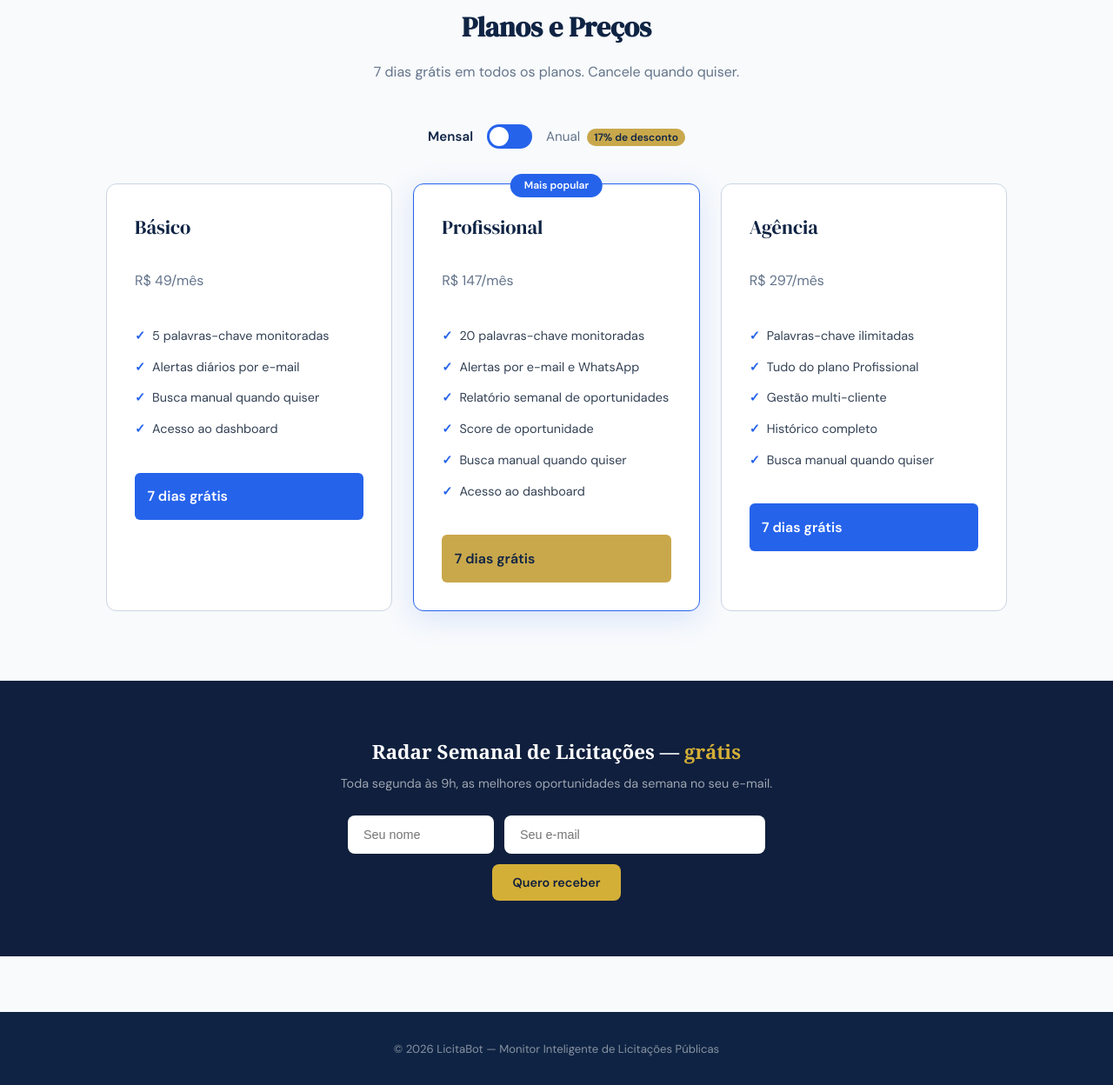
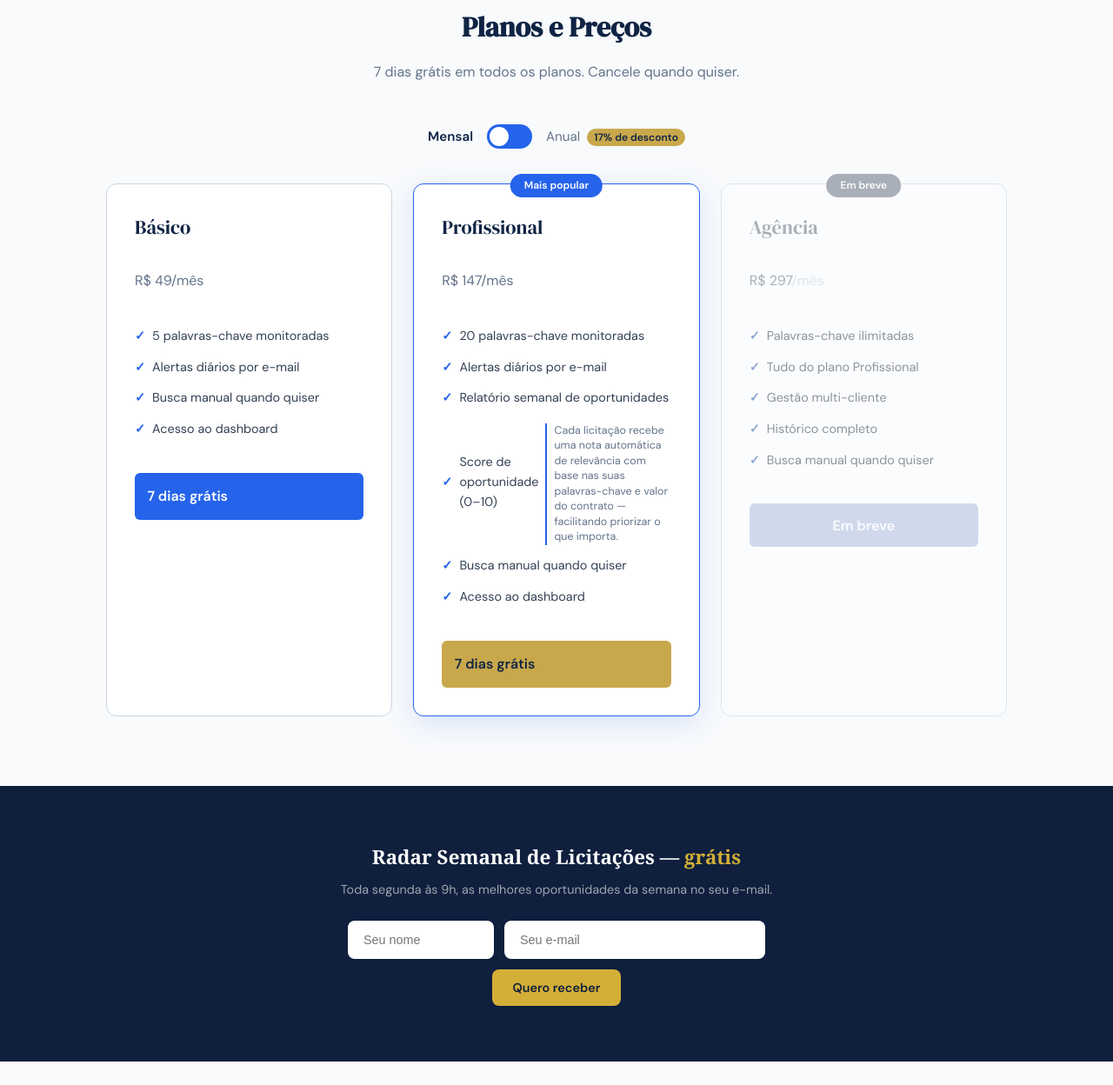
Before and after one commit to Lzocatelli/TenderSentinel, a Flask app: page / in a window 1280 px wide. Shown: the part 1528-2776 px from the top of the page at 87% size. Run offline with Flask 3, Linux system fonts and the light colour scheme; data that the repository does not hold is empty; parts of the project's set-up code (start-up, migrations or seed data) failed here and were passed over.

Commit message:
lock agencia

```diff
--- a/web/templates/index.html
+++ b/web/templates/index.html
@@ -7,130 +7,37 @@
     <link rel="stylesheet" href="{{ url_for('static', filename='style.css') }}">
     <style>
         html { scroll-behavior: smooth; }
-
-        /* Parallax hero */
-        .hero {
-            will-change: transform;
-            transition: transform 0.1s linear;
-        }
-
-        /* Fade-in base */
-        .reveal {
-            opacity: 0;
-            transform: translateY(32px);
-            transition: opacity 0.65s cubic-bezier(.22,1,.36,1), transform 0.65s cubic-bezier(.22,1,.36,1);
-        }
-        .reveal.visible {
-            opacity: 1;
-            transform: translateY(0);
-        }
-
-        /* Stagger delays */
+        .hero { will-change: transform; transition: transform 0.1s linear; }
+        .reveal { opacity: 0; transform: translateY(32px); transition: opacity 0.65s cubic-bezier(.22,1,.36,1), transform 0.65s cubic-bezier(.22,1,.36,1); }
+        .reveal.visible { opacity: 1; transform: translateY(0); }
         .reveal-delay-1 { transition-delay: 0.1s; }
         .reveal-delay-2 { transition-delay: 0.2s; }
         .reveal-delay-3 { transition-delay: 0.3s; }
         .reveal-delay-4 { transition-delay: 0.4s; }
-
-        /* Contador animado */
-        #contador {
-            transition: transform 0.3s ease, color 0.3s ease;
-        }
-        #contador.bump {
-            transform: scale(1.08);
-            color: #f0cc6a;
-        }
-
-        /* Plan cards hover */
-        .plan-card {
-            transition: transform 0.3s cubic-bezier(.22,1,.36,1), box-shadow 0.3s ease !important;
-        }
-        .plan-card:hover {
-            transform: translateY(-6px) !important;
-            box-shadow: 0 20px 48px rgba(15,31,61,0.13) !important;
-        }
-        .plan-card.featured:hover {
-            transform: translateY(-10px) scale(1.02) !important;
-        }
-
-        /* Nav scroll blur */
-        nav {
-            transition: background 0.3s ease, backdrop-filter 0.3s ease, box-shadow 0.3s ease;
-        }
-        nav.scrolled {
-            background: rgba(15,31,61,0.92) !important;
-            backdrop-filter: blur(12px);
-            box-shadow: 0 2px 24px rgba(0,0,0,0.18);
-        }
-
-        /* Botões */
-        .btn {
-            transition: transform 0.18s ease, box-shadow 0.18s ease, filter 0.18s ease !important;
-        }
-        .btn:hover {
-            transform: translateY(-2px) !important;
-            filter: brightness(1.08);
-        }
-        .btn:active {
-            transform: translateY(0) !important;
-        }
-
-        /* Steps hover */
-        .step-card {
-            transition: transform 0.3s cubic-bezier(.22,1,.36,1), box-shadow 0.3s ease;
-            border-radius: 16px;
-        }
-        .step-card:hover {
-            transform: translateY(-4px);
-            box-shadow: 0 12px 32px rgba(15,31,61,0.08);
-        }
-
-        /* Step number pulse */
-        .step-number {
-            transition: transform 0.3s ease, box-shadow 0.3s ease;
-        }
-        .step-card:hover .step-number {
-            transform: scale(1.12);
-            box-shadow: 0 0 0 6px rgba(212,175,55,0.18);
-        }
-
-        /* Toggle */
-        #toggle-ball {
-            transition: left 0.25s cubic-bezier(.22,1,.36,1) !important;
-        }
-
-        /* Newsletter inputs */
-        .newsletter-input {
-            transition: box-shadow 0.2s ease, border-color 0.2s ease;
-            outline: none;
-        }
-        .newsletter-input:focus {
-            box-shadow: 0 0 0 3px rgba(212,175,55,0.3);
-        }
-
-        /* Linha separadora animada */
-        .animated-divider {
-            width: 0;
-            height: 2px;
-            background: linear-gradient(90deg, var(--gold), transparent);
-            transition: width 1s cubic-bezier(.22,1,.36,1);
-            margin: 0 auto 1rem;
-        }
-        .animated-divider.visible {
-            width: 80px;
-        }
-
-        /* Contador section */
-        .contador-section {
-            position: relative;
-            overflow: hidden;
-        }
-        .contador-section::before {
-            content: '';
-            position: absolute;
-            inset: 0;
-            background: radial-gradient(ellipse at center, rgba(212,175,55,0.07) 0%, transparent 70%);
-            pointer-events: none;
-        }
+        #contador { transition: transform 0.3s ease, color 0.3s ease; }
+        #contador.bump { transform: scale(1.08); color: #f0cc6a; }
+        .plan-card { transition: transform 0.3s cubic-bezier(.22,1,.36,1), box-shadow 0.3s ease !important; }
+        .plan-card:hover { transform: translateY(-6px) !important; box-shadow: 0 20px 48px rgba(15,31,61,0.13) !important; }
+        .plan-card.featured:hover { transform: translateY(-10px) scale(1.02) !important; }
+        .plan-card.disabled { opacity: 0.55; pointer-events: none; filter: grayscale(0.4); }
+        .plan-card.disabled:hover { transform: none !important; box-shadow: none !important; }
+        nav { transition: background 0.3s ease, backdrop-filter 0.3s ease, box-shadow 0.3s ease; }
+        nav.scrolled { background: rgba(15,31,61,0.92) !important; backdrop-filter: blur(12px); box-shadow: 0 2px 24px rgba(0,0,0,0.18); }
+        .btn { transition: transform 0.18s ease, box-shadow 0.18s ease, filter 0.18s ease !important; }
+        .btn:hover { transform: translateY(-2px) !important; filter: brightness(1.08); }
+        .btn:active { transform: translateY(0) !important; }
+        .step-card { transition: transform 0.3s cubic-bezier(.22,1,.36,1), box-shadow 0.3s ease; border-radius: 16px; }
+        .step-card:hover { transform: translateY(-4px); box-shadow: 0 12px 32px rgba(15,31,61,0.08); }
+        .step-number { transition: transform 0.3s ease, box-shadow 0.3s ease; }
+        .step-card:hover .step-number { transform: scale(1.12); box-shadow: 0 0 0 6px rgba(212,175,55,0.18); }
+        #toggle-ball { transition: left 0.25s cubic-bezier(.22,1,.36,1) !important; }
+        .newsletter-input { transition: box-shadow 0.2s ease, border-color 0.2s ease; outline: none; }
+        .newsletter-input:focus { box-shadow: 0 0 0 3px rgba(212,175,55,0.3); }
+        .animated-divider { width: 0; height: 2px; background: linear-gradient(90deg, var(--gold), transparent); transition: width 1s cubic-bezier(.22,1,.36,1); margin: 0 auto 1rem; }
+        .animated-divider.visible { width: 80px; }
+        .contador-section { position: relative; overflow: hidden; }
+        .contador-section::before { content: ''; position: absolute; inset: 0; background: radial-gradient(ellipse at center, rgba(212,175,55,0.07) 0%, transparent 70%); pointer-events: none; }
+        .score-info { display: block; font-size: 0.78rem; color: var(--gray-500); margin-top: 0.3rem; line-height: 1.4; padding-left: 0.5rem; border-left: 2px solid var(--blue); }
     </style>
 </head>
 <body>
@@ -168,27 +75,23 @@
     <div class="section" style="padding:5rem 2rem">
         <h2 class="section-title reveal">Como funciona</h2>
         <p class="section-subtitle reveal reveal-delay-1">Em menos de 2 minutos você está recebendo alertas.</p>
-
         <div style="display:grid;grid-template-columns:repeat(auto-fit,minmax(240px,1fr));gap:2rem;margin-top:2rem">
             <div class="step-card reveal reveal-delay-1" style="text-align:center;padding:2rem">
                 <div class="step-number" style="width:56px;height:56px;background:var(--navy);border-radius:50%;display:flex;align-items:center;justify-content:center;margin:0 auto 1.25rem;font-family:'DM Serif Display',serif;font-size:1.4rem;color:var(--gold)">1</div>
                 <h3 style="font-family:'DM Serif Display',serif;font-size:1.2rem;color:var(--navy);margin-bottom:0.75rem">Crie sua conta</h3>
                 <p style="color:var(--gray-500);font-size:0.9rem;line-height:1.6">Cadastre seu nome, e-mail e defina as palavras-chave do seu setor. Leva menos de 2 minutos.</p>
             </div>
-
             <div class="step-card reveal reveal-delay-2" style="text-align:center;padding:2rem">
                 <div class="step-number" style="width:56px;height:56px;background:var(--navy);border-radius:50%;display:flex;align-items:center;justify-content:center;margin:0 auto 1.25rem;font-family:'DM Serif Display',serif;font-size:1.4rem;color:var(--gold)">2</div>
                 <h3 style="font-family:'DM Serif Display',serif;font-size:1.2rem;color:var(--navy);margin-bottom:0.75rem">Monitoramos por você</h3>
                 <p style="color:var(--gray-500);font-size:0.9rem;line-height:1.6">Todo dia às 9h varremos o Portal Nacional de Contratações Públicas em busca de oportunidades para o seu negócio.</p>
             </div>
-
             <div class="step-card reveal reveal-delay-3" style="text-align:center;padding:2rem">
                 <div class="step-number" style="width:56px;height:56px;background:var(--navy);border-radius:50%;display:flex;align-items:center;justify-content:center;margin:0 auto 1.25rem;font-family:'DM Serif Display',serif;font-size:1.4rem;color:var(--gold)">3</div>
                 <h3 style="font-family:'DM Serif Display',serif;font-size:1.2rem;color:var(--navy);margin-bottom:0.75rem">Receba os alertas</h3>
                 <p style="color:var(--gray-500);font-size:0.9rem;line-height:1.6">Você recebe um e-mail com todas as licitações relevantes do dia, prontas para você analisar e participar.</p>
             </div>
         </div>
-
         <div class="reveal reveal-delay-2" style="text-align:center;margin-top:2.5rem">
             <a href="/cadastro" class="btn btn-primary">Comece agora — é grátis</a>
         </div>
@@ -210,6 +113,8 @@
     </div>
 
     <div class="plans-grid">
+
+        <!-- BÁSICO -->
         <div class="plan-card reveal reveal-delay-1">
             <p class="plan-name">Básico</p>
             <p class="plan-price">
@@ -226,6 +131,7 @@
             <a href="#" onclick="assinar('basico')" class="btn btn-primary btn-block">7 dias grátis</a>
         </div>
 
+        <!-- PROFISSIONAL -->
         <div class="plan-card featured reveal reveal-delay-2">
             <div class="plan-badge">Mais popular</div>
             <p class="plan-name">Profissional</p>
@@ -236,22 +142,27 @@
             <p class="preco-detalhe-anual" style="display:none;font-size:0.82rem;color:var(--gray-500);margin-bottom:0.5rem">R$ 122/mês — economia de R$ 294</p>
             <ul class="plan-features">
                 <li>20 palavras-chave monitoradas</li>
-                <li>Alertas por e-mail e WhatsApp</li>
+                <li>Alertas diários por e-mail</li>
                 <li>Relatório semanal de oportunidades</li>
-                <li>Score de oportunidade</li>
+                <li>
+                    Score de oportunidade (0–10)
+                    <span class="score-info">Cada licitação recebe uma nota automática de relevância com base nas suas palavras-chave e valor do contrato — facilitando priorizar o que importa.</span>
+                </li>
                 <li>Busca manual quando quiser</li>
                 <li>Acesso ao dashboard</li>
             </ul>
             <a href="#" onclick="assinar('profissional')" class="btn btn-gold btn-block">7 dias grátis</a>
         </div>
 
-        <div class="plan-card reveal reveal-delay-3">
-            <p class="plan-name">Agência</p>
-            <p class="plan-price">
-                <span class="preco-mensal">R$ 297<span style="font-size:1rem;font-weight:400;color:var(--gray-500)">/mês</span></span>
-                <span class="preco-anual" style="display:none">R$ 2.970<span style="font-size:1rem;font-weight:400;color:var(--gray-500)">/ano</span></span>
+        <!-- AGÊNCIA — EM BREVE -->
+        <div class="plan-card disabled reveal reveal-delay-3">
+            <div class="plan-badge" style="background:var(--gray-500)">Em breve</div>
+            <p class="plan-name" style="color:var(--gray-500)">Agência</p>
+            <p class="plan-price" style="color:var(--gray-500)">
+                <span class="preco-mensal">R$ 297<span style="font-size:1rem;font-weight:400;color:var(--gray-300)">/mês</span></span>
+                <span class="preco-anual" style="display:none">R$ 2.970<span style="font-size:1rem;font-weight:400;color:var(--gray-300)">/ano</span></span>
             </p>
-            <p class="preco-detalhe-anual" style="display:none;font-size:0.82rem;color:var(--gray-500);margin-bottom:0.5rem">R$ 248/mês — economia de R$ 594</p>
+            <p class="preco-detalhe-anual" style="display:none;font-size:0.82rem;color:var(--gray-300);margin-bottom:0.5rem">R$ 248/mês — economia de R$ 594</p>
             <ul class="plan-features">
                 <li>Palavras-chave ilimitadas</li>
                 <li>Tudo do plano Profissional</li>
@@ -259,8 +170,9 @@
                 <li>Histórico completo</li>
                 <li>Busca manual quando quiser</li>
             </ul>
-            <a href="#" onclick="assinar('agencia')" class="btn btn-primary btn-block">7 dias grátis</a>
+            <button class="btn btn-primary btn-block" disabled style="opacity:0.4;cursor:not-allowed;">Em breve</button>
         </div>
+
     </div>
 </div>
 
@@ -289,60 +201,34 @@
 </footer>
 
 <script>
-    // ── Smooth scroll para âncoras ──────────────────────────────────────────
     document.querySelectorAll('a[href^="#"]').forEach(a => {
         a.addEventListener('click', e => {
             const target = document.querySelector(a.getAttribute('href'));
-            if (target) {
-                e.preventDefault();
-                target.scrollIntoView({ behavior: 'smooth', block: 'start' });
-            }
+            if (target) { e.preventDefault(); target.scrollIntoView({ behavior: 'smooth', block: 'start' }); }
         });
     });
 
-    // ── Nav blur ao rolar ───────────────────────────────────────────────────
     const nav = document.querySelector('nav');
-    window.addEventListener('scroll', () => {
-        nav.classList.toggle('scrolled', window.scrollY > 40);
-    }, { passive: true });
+    window.addEventListener('scroll', () => { nav.classList.toggle('scrolled', window.scrollY > 40); }, { passive: true });
 
-    // ── Parallax sutil no hero ──────────────────────────────────────────────
     const hero = document.getElementById('hero');
     window.addEventListener('scroll', () => {
         const y = window.scrollY;
-        if (y < window.innerHeight) {
-            hero.style.transform = `translateY(${y * 0.25}px)`;
-            hero.style.opacity = 1 - (y / window.innerHeight) * 0.6;
-        }
+        if (y < window.innerHeight) { hero.style.transform = `translateY(${y * 0.25}px)`; hero.style.opacity = 1 - (y / window.innerHeight) * 0.6; }
     }, { passive: true });
 
-    // ── Scroll-triggered reveal ─────────────────────────────────────────────
     const observer = new IntersectionObserver((entries) => {
-        entries.forEach(entry => {
-            if (entry.isIntersecting) {
-                entry.target.classList.add('visible');
-                // Animated divider
-                if (entry.target.classList.contains('animated-divider')) {
-                    entry.target.classList.add('visible');
-                }
-                observer.unobserve(entry.target);
-            }
-        });
+        entries.forEach(entry => { if (entry.isIntersecting) { entry.target.classList.add('visible'); observer.unobserve(entry.target); } });
     }, { threshold: 0.12 });
-
     document.querySelectorAll('.reveal, .animated-divider').forEach(el => observer.observe(el));
 
-    // Dispara reveal para elementos já visíveis no load
     window.addEventListener('load', () => {
         document.querySelectorAll('.reveal').forEach(el => {
             const rect = el.getBoundingClientRect();
-            if (rect.top < window.innerHeight) {
-                el.classList.add('visible');
-            }
+            if (rect.top < window.innerHeight) { el.classList.add('visible'); }
         });
     });
 
-    // ── Contador com bump animation ─────────────────────────────────────────
     const contadorEl = document.getElementById('contador');
     async function atualizarContador() {
         try {
@@ -359,38 +245,24 @@
     atualizarContador();
     setInterval(atualizarContador, 5 * 60 * 1000);
 
-    // ── Toggle mensal/anual ─────────────────────────────────────────────────
     let periodoAtual = 'mensal';
-
     function togglePeriodo() {
         periodoAtual = periodoAtual === 'mensal' ? 'anual' : 'mensal';
         const ball = document.getElementById('toggle-ball');
         const labelMensal = document.getElementById('label-mensal');
         const labelAnual = document.getElementById('label-anual');
-
         if (periodoAtual === 'anual') {
             ball.style.left = '27px';
-            labelMensal.style.fontWeight = '400';
-            labelMensal.style.color = 'var(--gray-500)';
-            labelAnual.style.fontWeight = '600';
-            labelAnual.style.color = 'var(--navy)';
+            labelMensal.style.fontWeight = '400'; labelMensal.style.color = 'var(--gray-500)';
+            labelAnual.style.fontWeight = '600'; labelAnual.style.color = 'var(--navy)';
         } else {
             ball.style.left = '3px';
-            labelMensal.style.fontWeight = '600';
-            labelMensal.style.color = 'var(--navy)';
-            labelAnual.style.fontWeight = '400';
-            labelAnual.style.color = 'var(--gray-500)';
+            labelMensal.style.fontWeight = '600'; labelMensal.style.color = 'var(--navy)';
+            labelAnual.style.fontWeight = '400'; labelAnual.style.color = 'var(--gray-500)';
         }
-
-        document.querySelectorAll('.preco-mensal').forEach(el => {
-            el.style.display = periodoAtual === 'mensal' ? '' : 'none';
-        });
-        document.querySelectorAll('.preco-anual').forEach(el => {
-            el.style.display = periodoAtual === 'anual' ? '' : 'none';
-        });
-        document.querySelectorAll('.preco-detalhe-anual').forEach(el => {
-            el.style.display = periodoAtual === 'anual' ? '' : 'none';
-        });
+        document.querySelectorAll('.preco-mensal').forEach(el => { el.style.display = periodoAtual === 'mensal' ? '' : 'none'; });
+        document.querySelectorAll('.preco-anual').forEach(el => { el.style.display = periodoAtual === 'anual' ? '' : 'none'; });
+        document.querySelectorAll('.preco-detalhe-anual').forEach(el => { el.style.display = periodoAtual === 'anual' ? '' : 'none'; });
     }
 
     function assinar(plano) {
```
